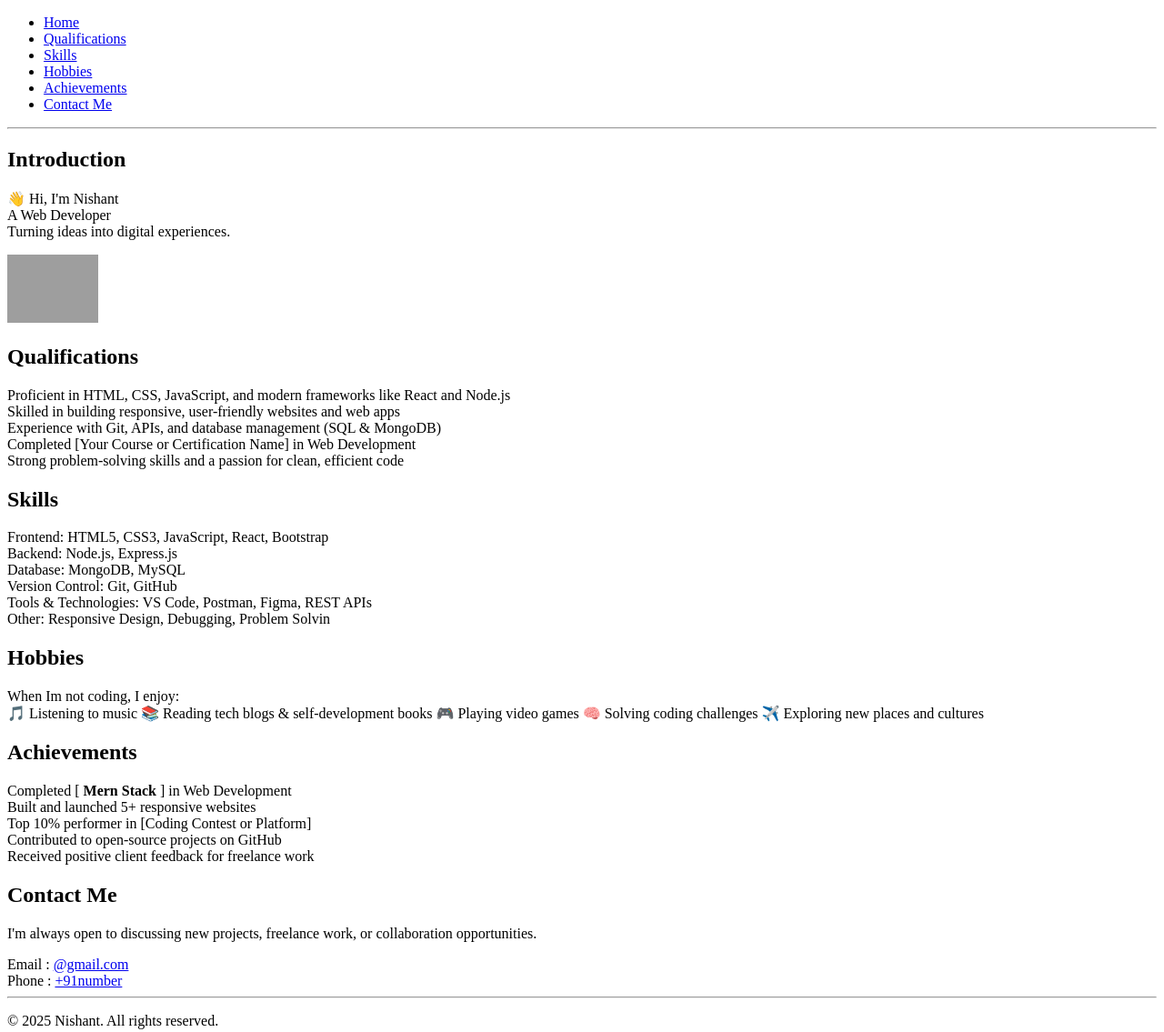
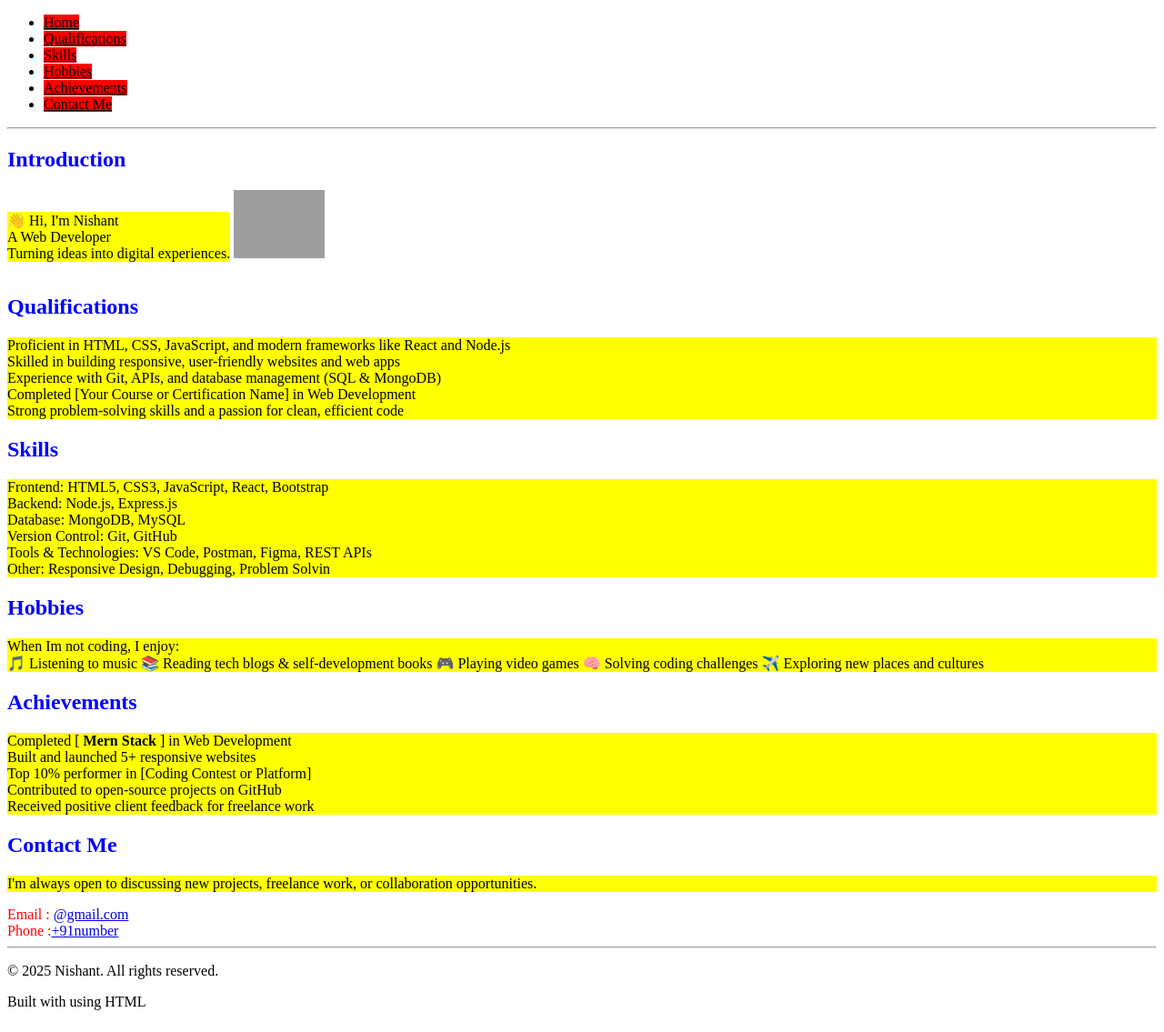
Before and after one commit to kakerux/html-css, a plain HTML site: page may17/portfolio.html in a window 1280 px wide. Shown: the top 1135 px of the page at 91% size. Drawn offline with Linux system fonts and the light colour scheme; grey boxes are pictures that could not be loaded.

Commit message:
new commit

```diff
--- a/may17/portfolio.html
+++ b/may17/portfolio.html
@@ -3,11 +3,12 @@
 <head>
     <meta charset="UTF-8">
     <meta name="viewport" content="width=device-width, initial-scale=1.0">
+    <link rel="stylesheet" href="/may17/style.css">
     <title>Portfolio</title>
 </head>
 <body>
     <!-- navigation bar -->
-    <header>
+    <header class="hero">
         <nav>
             <ul>
                 <li><a href="#home">Home</a></li>
@@ -110,9 +111,9 @@ Received positive client feedback for freelance work <br>
     <div>
         <h1>Contact Me </h1>
         <p>I'm always open to discussing new projects, freelance work, or collaboration opportunities.</p>
-      Email : <a href="mailto:xyz@gmail.com" target="_blank">@gmail.com</a>
+      <span class="email-label">Email :</span> <a href="mailto:xyz@gmail.com" target="_blank">@gmail.com</a>
       <br>
-      Phone : <a href="tel:+47384783478" target="_blank">+91number</a>
+     <span class="email-label">Phone :</span><a href="tel:+47384783478" target="_blank">+91number</a>
 
     </div>
  </section>
--- /dev/null
+++ b/may17/style.css
@@ -0,0 +1,57 @@
+.hero nav ul li a{
+    color: black;
+    background-color: red;
+}
+
+/* heading */
+#home div h1{
+    color: blue;
+}
+
+#qualifications div h1{
+    color: blue;
+}
+#skills div h1{
+    color: blue;
+}
+#hobbies div h1{
+    color: blue;
+}
+#achivements div h1{
+    color: blue;
+}
+#contactme div h1{
+    color: blue;
+}
+
+
+/* uske andar ka content */
+#home div p{
+    background-color: yellow;
+    display: inline-block;
+}
+
+#qualifications div p{
+   background-color: yellow;
+}
+
+
+#skills div p{
+   background-color: yellow;
+}
+
+#hobbies div p{
+   background-color: yellow;
+}
+
+#achivements div p{
+   background-color: yellow;
+}
+
+#contactme div p{
+   background-color: yellow;
+}
+
+.email-label{
+    color: red;
+}
--- /dev/null
+++ b/may23/practice.css
@@ -0,0 +1,56 @@
+/* universal  */
+*{
+    font-style: italic;
+}
+
+h3{
+    color: aquamarine;
+    background-color: beige;
+}
+
+h2{
+    background-color: aqua;
+}
+
+h1{
+    background-color: white;
+}
+
+#mupara {
+    background-color: blueviolet;
+}
+
+
+.para {
+    background-color: red;
+}
+
+.highlight-heading{
+    background-color: aqua;
+    display: inline-block;
+}
+
+
+
+/* background image */
+body {
+  position: relative;
+  margin: 0;
+  padding: 0;
+  font-family: Arial, sans-serif;
+}
+
+/* Background image with low opacity using ::before */
+body::before {
+  content: "";
+  position: fixed; /* or absolute if you prefer */
+  top: 0;
+  left: 0;
+  width: 100%;
+  height: 100%;
+  background-image: url('/may17/photo-1747901718105-bf9beb57ba3a.avif'); /* Replace with your image path */
+  background-size: cover;
+  background-position: center;
+  opacity: 0.2; /* Adjust opacity here */
+  z-index: -1; /* Sends it behind all other content */
+}
--- /dev/null
+++ b/may23/style.css
@@ -0,0 +1,43 @@
+/* universal selector */
+*{
+    font-style:italic;
+}
+
+
+h2 {
+    color:rgb(148, 47, 10);
+    background-color:aqua;
+}
+p{
+    color: white;
+    background-color: blue;
+}
+
+p1{
+    color: blueviolet;
+    background-color: black;
+
+}
+
+
+/* id selecter */
+#mypara {
+    color:green;
+    background-color: brown;
+}
+
+/* class selector */
+.common {
+    color: blue;
+    background-color: aqua;
+
+}
+
+/* nested selector */
+.nested div h3 {
+    background-color: gold;
+}
+
+.hero .navbar .mynav li a{
+    color: olive;
+}
--- /dev/null
+++ b/may24/style.css
@@ -0,0 +1,55 @@
+h1{
+    background-color: red;
+    color: aqua;
+    width: 100%;
+    height: 200px;
+     font-size: 60px;  /*normal50*/
+    font-style: italic;
+    font-family: cursive;
+    text-align: right;   /*to allign text*/
+    letter-spacing: 10px;
+    /* text transform has three prop.-cap.lower.upper*/
+    text-transform: capitalize;
+    text-decoration: underline;
+    /* therer are many styles */
+    border-style: groove;
+    border-color: black;
+    /*shorthand method  */
+    border: 10px dotted blue;
+}
+
+p{
+    /* text-align: justify;    text fix the spaces */
+    text-align: center;
+    word-spacing: 30px;
+    border-top: 20px double black;
+    border-bottom: 10px groove red;
+    border-left: 10px solid purple;
+    border-right: 10px dashed indianred;
+    border-radius: 30px;
+
+    }
+
+    .box{
+        width: 100px;
+        height: 100px;
+        border: 4px solid red;
+        border-radius: 50px;
+        /* background-color: yellow; */
+        /* background-color: #749ee7; */
+        /* background-color: rgb(63, 45, 67); */
+        /* alpha is for transparency */
+        background-color: rgba(45, 67, 78, 5);
+    }
+
+.class{
+    background-color: olive;
+    color: rgba(183, 255, 0, 0.255);
+    width: 100%;
+    height: 200px;
+     font-size: 20px;
+    font-style: italic;
+    font-family: cursive;
+    text-align: justify;
+    letter-spacing: 10px;
+}
```
Also changed, not shown: may23/index.html (added, +48 -0 lines), may23/practice.html (added, +61 -0 lines), may24/index.html (added, +20 -0 lines), may17/photo-1747901718105-bf9beb57ba3a.avif (added).
